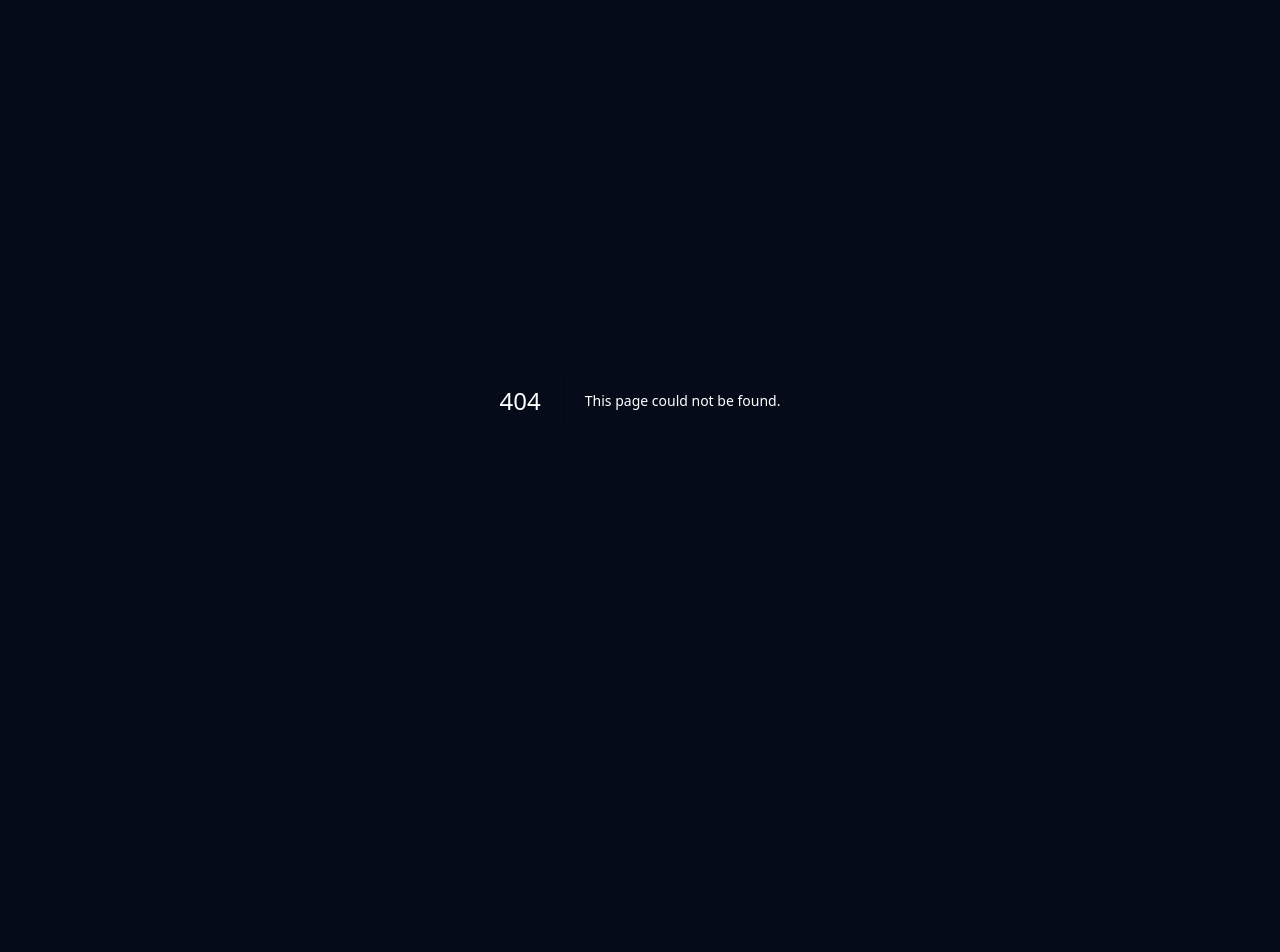
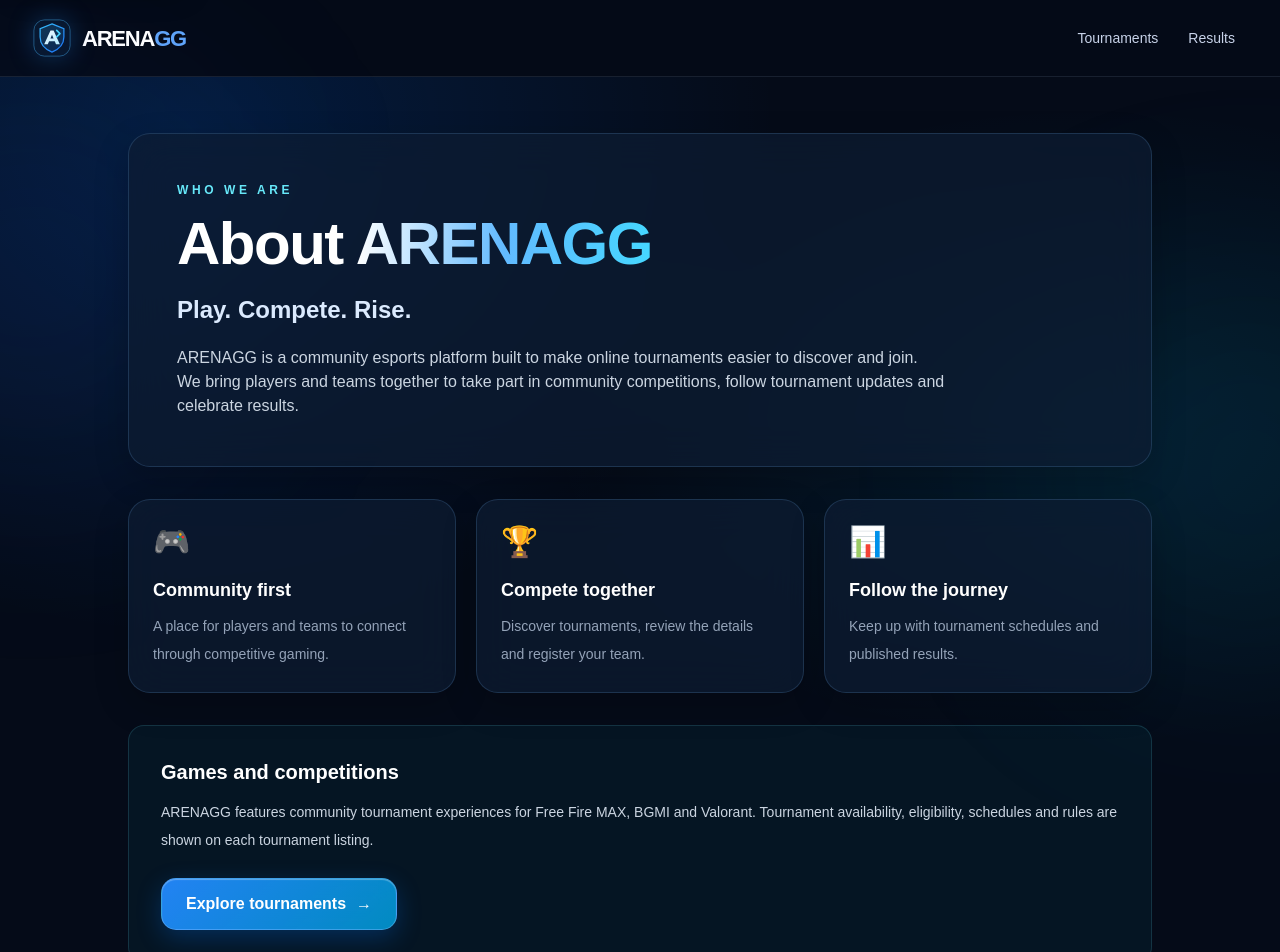
Before and after one commit to MDNOMAANKHAN/arenagg-tournament-app, a Next.js app: page /about in a window 1280 px wide. Before the commit this address had no page. Shown: the top 952 px of the page. Before the commit the page ends 800 px from the top, so only its background shows below. Built offline with nearby package versions, Linux system fonts and the light colour scheme.

Commit message:
Add ARENAGG About page

```diff
--- /dev/null
+++ b/src/app/(site)/about/page.tsx
@@ -0,0 +1,75 @@
+import type { Metadata } from "next";
+import Link from "next/link";
+
+export const metadata: Metadata = {
+  title: "About ARENAGG",
+  description:
+    "Learn about ARENAGG, India's community esports platform for players who love Free Fire MAX, BGMI and Valorant.",
+  alternates: { canonical: "/about" },
+  openGraph: {
+    type: "website",
+    title: "About ARENAGG",
+    description: "Meet the community esports platform built for players to play, compete and rise.",
+    url: "/about",
+  },
+};
+
+export default function AboutPage() {
+  return (
+    <main className="arena-page relative min-h-screen overflow-hidden px-4 py-10 sm:px-8 sm:py-14">
+      <div className="pointer-events-none fixed inset-0 overflow-hidden" aria-hidden="true">
+        <div className="absolute -left-40 top-20 h-96 w-96 rounded-full bg-blue-600/[0.08] blur-[120px]" />
+        <div className="absolute -right-40 top-[35%] h-96 w-96 rounded-full bg-cyan-500/[0.07] blur-[120px]" />
+      </div>
+
+      <div className="relative z-10 mx-auto max-w-5xl">
+        <section className="arena-premium-card rounded-3xl border border-blue-300/15 bg-[#0b1424]/80 p-7 shadow-xl shadow-blue-950/20 backdrop-blur-xl sm:p-12">
+          <p className="text-xs font-black tracking-[0.3em] text-cyan-300">WHO WE ARE</p>
+          <h1 className="mt-4 text-4xl font-black tracking-tight text-white sm:text-6xl">
+            About <span className="arena-gradient-text">ARENAGG</span>
+          </h1>
+          <p className="mt-5 max-w-2xl text-lg font-bold text-blue-100 sm:text-2xl">
+            Play. Compete. Rise.
+          </p>
+          <p className="mt-5 max-w-3xl text-sm leading-8 text-slate-300 sm:text-base">
+            ARENAGG is a community esports platform built to make online
+            tournaments easier to discover and join. We bring players and teams
+            together to take part in community competitions, follow tournament
+            updates and celebrate results.
+          </p>
+        </section>
+
+        <section className="mt-8 grid gap-5 sm:grid-cols-3">
+          {[
+            ["🎮", "Community first", "A place for players and teams to connect through competitive gaming."],
+            ["🏆", "Compete together", "Discover tournaments, review the details and register your team."],
+            ["📊", "Follow the journey", "Keep up with tournament schedules and published results."],
+          ].map(([icon, heading, description]) => (
+            <article key={heading} className="arena-premium-card rounded-2xl border border-blue-300/15 bg-[#0b1424]/80 p-6">
+              <div className="text-3xl" aria-hidden="true">{icon}</div>
+              <h2 className="mt-4 text-lg font-extrabold text-white">{heading}</h2>
+              <p className="mt-2 text-sm leading-7 text-slate-400">{description}</p>
+            </article>
+          ))}
+        </section>
+
+        <section className="mt-8 rounded-2xl border border-cyan-300/15 bg-cyan-400/[0.05] p-6 sm:p-8">
+          <h2 className="text-xl font-black text-white">Games and competitions</h2>
+          <p className="mt-3 text-sm leading-7 text-slate-300">
+            ARENAGG features community tournament experiences for Free Fire MAX,
+            BGMI and Valorant. Tournament availability, eligibility, schedules
+            and rules are shown on each tournament listing.
+          </p>
+          <Link href="/tournaments" className="arena-glass-button mt-6">
+            Explore tournaments <span aria-hidden="true">→</span>
+          </Link>
+        </section>
+
+        <p className="mt-8 text-xs leading-6 text-slate-500">
+          ARENAGG is an independent community platform and is not affiliated
+          with or endorsed by the publishers of the games featured.
+        </p>
+      </div>
+    </main>
+  );
+}
```
